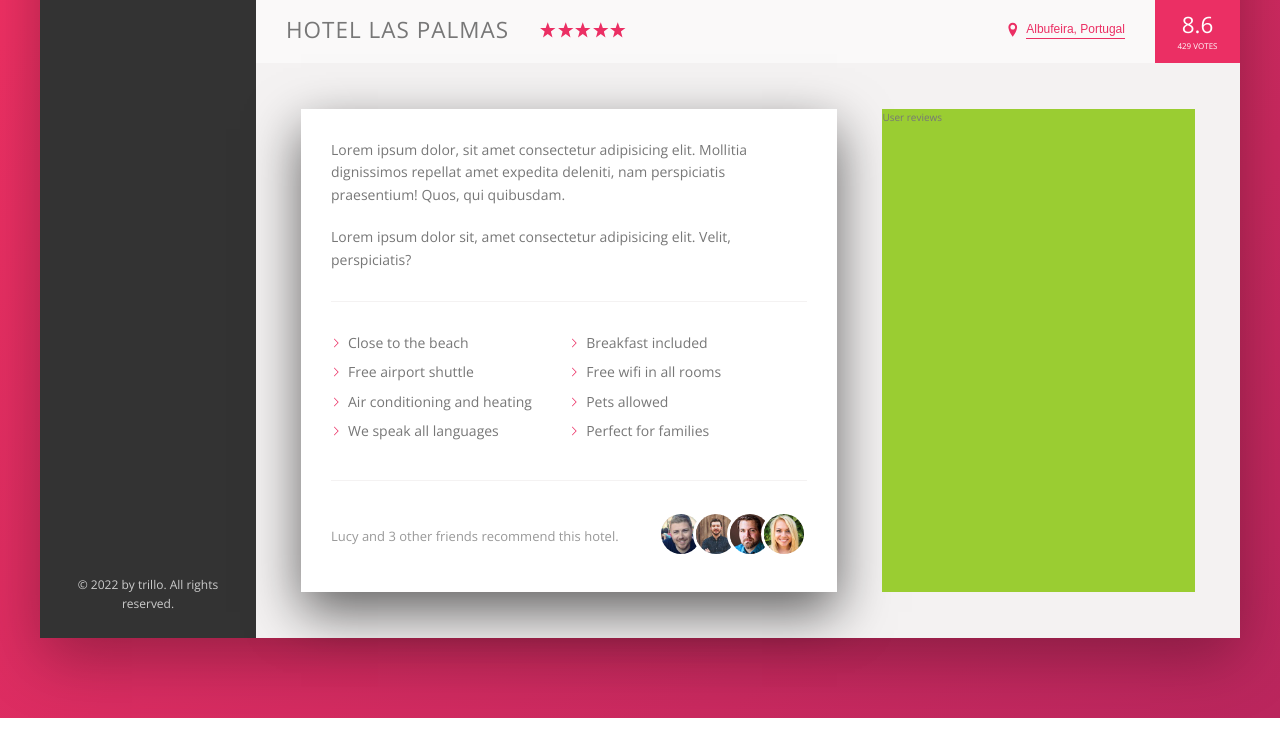
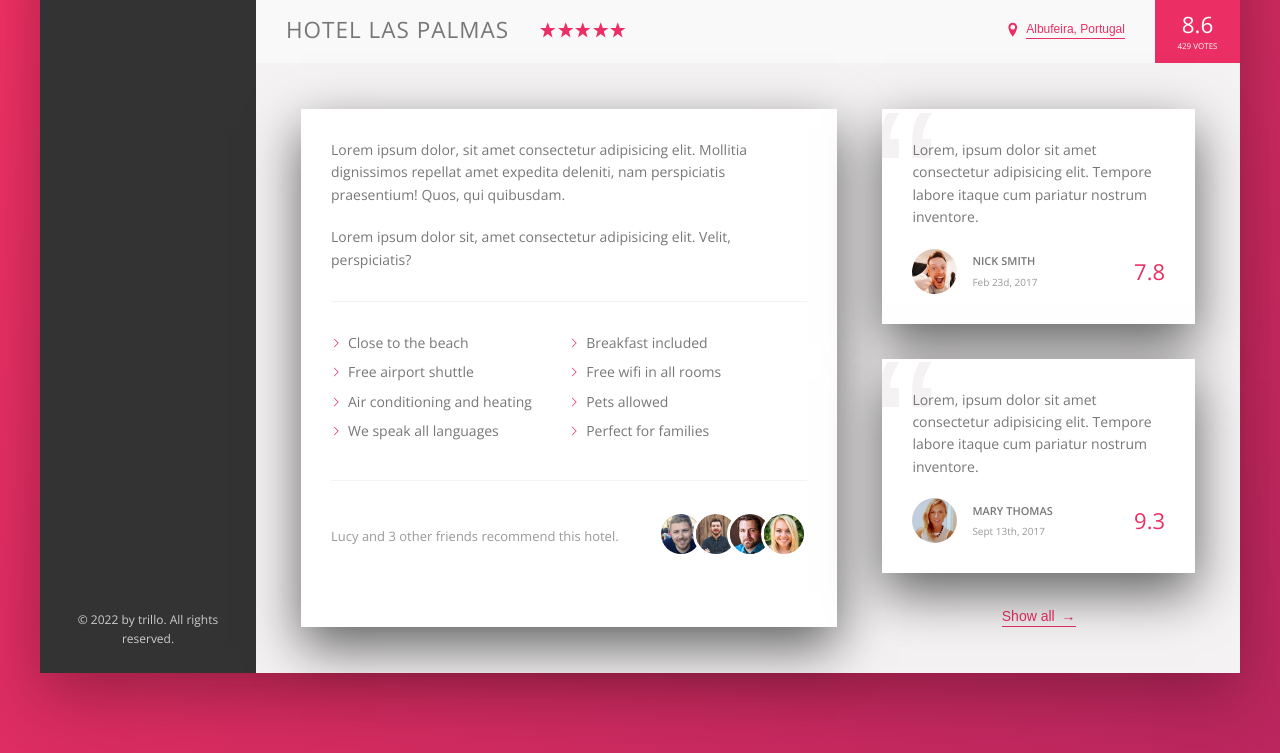
Before and after one commit to becasualle/trillo, a website: page index.html in a window 1280 px wide. Shown: the part 538-1291 px from the top of the page. Before the commit the page ends 1256 px from the top, so only its background shows below. Drawn offline with nearby package versions, Linux system fonts and the light colour scheme.

Commit message:
Building the User Reviews Section

```diff
--- a/index.html
+++ b/index.html
@@ -183,7 +183,46 @@
                 </div>
               </div>
             </div>
-            <div class="user-reviews">User reviews</div>
+            <div class="user-reviews">
+              <figure class="review">
+                <blockquote class="review__text">
+                  Lorem, ipsum dolor sit amet consectetur adipisicing elit.
+                  Tempore labore itaque cum pariatur nostrum inventore.
+                </blockquote>
+                <figcaption class="review__user">
+                  <img
+                    src="img/user-1.jpg"
+                    alt="User 1"
+                    class="review__photo"
+                  />
+                  <div class="review__user-box">
+                    <p class="review__user-name">Nick Smith</p>
+                    <p class="review__user-date">Feb 23d, 2017</p>
+                  </div>
+                  <div class="review__rating">7.8</div>
+                </figcaption>
+              </figure>
+              <figure class="review">
+                <blockquote class="review__text">
+                  Lorem, ipsum dolor sit amet consectetur adipisicing elit.
+                  Tempore labore itaque cum pariatur nostrum inventore.
+                </blockquote>
+                <figcaption class="review__user">
+                  <img
+                    src="img/user-2.jpg"
+                    alt="User 2"
+                    class="review__photo"
+                  />
+                  <div class="review__user-box">
+                    <p class="review__user-name">Mary Thomas</p>
+                    <p class="review__user-date">Sept 13th, 2017</p>
+                  </div>
+                  <div class="review__rating">9.3</div>
+                </figcaption>
+              </figure>
+
+              <button class="btn-inline">Show all <span>&rarr;</span></button>
+            </div>
           </div>
         </main>
       </div>
--- a/sass/_components.scss
+++ b/sass/_components.scss
@@ -261,8 +261,17 @@
   cursor: pointer;
   transition: color 0.2s;
 
+  & span {
+    margin-left: 3px;
+    transition: margin-left 0.2s;
+  }
+
   &:hover {
     color: var(--color-grey-dark-1);
+
+    span {
+      margin-left: 8px;
+    }
   }
 
   &:focus {
@@ -347,3 +356,57 @@
     }
   }
 }
+
+// REVIEWS
+.review {
+  background-color: #fff;
+  box-shadow: var(--shadow-light);
+  padding: 3rem;
+  margin-bottom: 3.5rem;
+  position: relative;
+  overflow: hidden;
+
+  &__text {
+    margin-bottom: 2rem;
+    position: relative;
+    z-index: 10;
+  }
+  &__user {
+    display: flex;
+    align-items: center;
+  }
+  &__photo {
+    width: 4.5rem;
+    height: 4.5rem;
+    border-radius: 50%;
+    margin-right: 1.5rem;
+  }
+  &__user-box {
+    margin-right: auto;
+  }
+  &__user-name {
+    font-size: 1.1rem;
+    font-weight: 600;
+    text-transform: uppercase;
+    margin-bottom: 0.4rem;
+  }
+  &__user-date {
+    font-size: 1rem;
+    color: var(--color-grey-dark-3);
+  }
+  &__rating {
+    color: var(--color-primary);
+    font-size: 2.2rem;
+    font-weight: 300;
+  }
+  &::before {
+    content: "\201C";
+    position: absolute;
+    top: -2.75rem;
+    left: -1rem;
+    line-height: 1;
+    font-family: sans-serif;
+    font-size: 20rem;
+    color: var(--color-grey-light-2);
+  }
+}
--- a/sass/_layout.scss
+++ b/sass/_layout.scss
@@ -34,6 +34,7 @@
 }
 
 .detail {
+  font-size: 1.4rem;
   display: flex;
   padding: 4.5rem;
   background-color: var(--color-grey-light-2);
@@ -41,7 +42,6 @@
 }
 
 .description {
-  font-size: 1.4rem;
   background-color: #fff;
   box-shadow: var(--shadow-light);
   padding: 3rem;
@@ -50,6 +50,8 @@
 }
 
 .user-reviews {
-  background-color: yellowgreen;
   flex: 1;
+  display: flex;
+  flex-direction: column;
+  align-items: center;
 }
```
Also changed, not shown: css/style.css.
